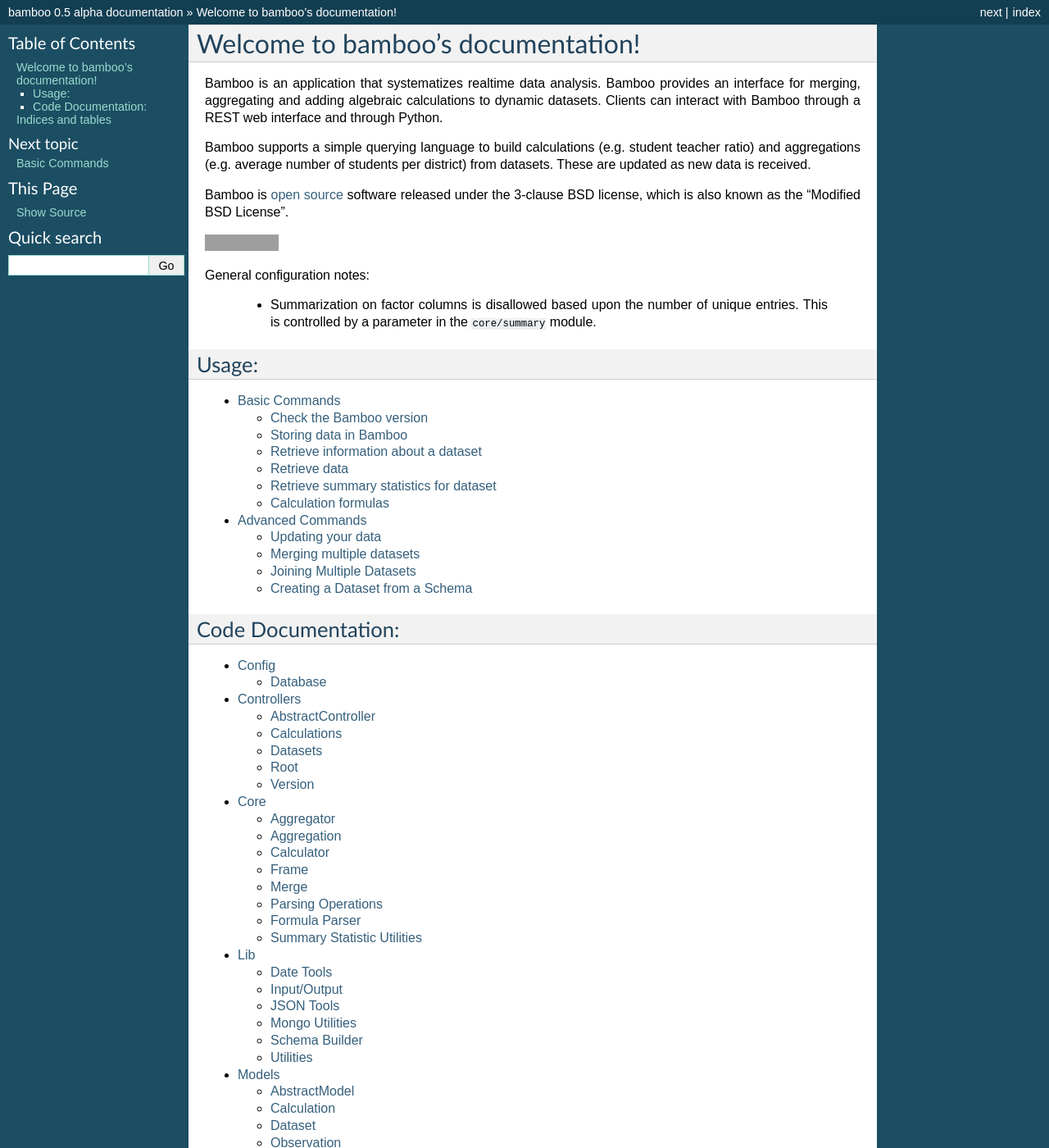
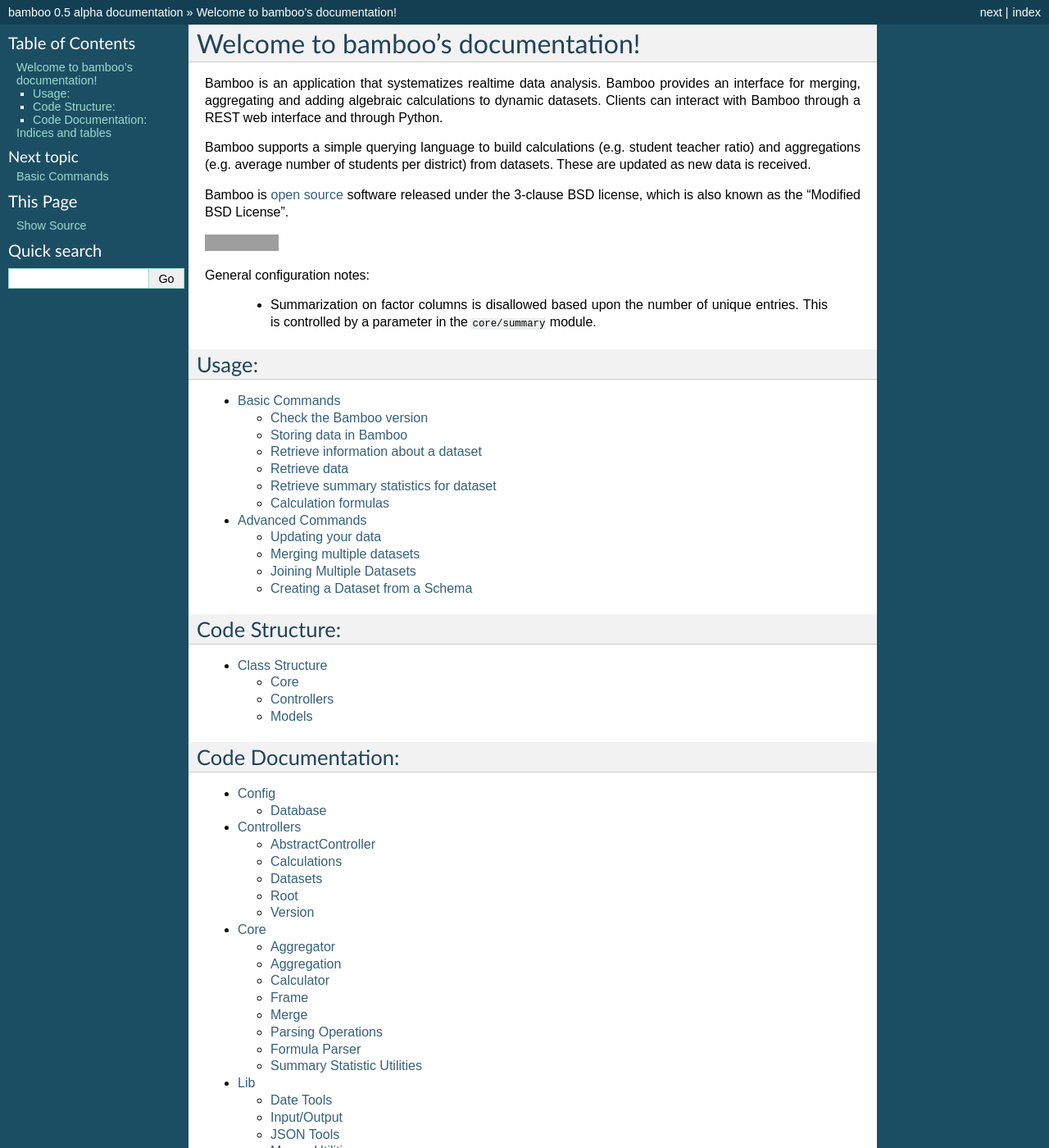
Before and after one commit to pld/bamboo, a Sphinx documentation site: the page built from docs/index.rst, in a window 1280 px wide and 1400 px high. Shown: the whole window at 82% size. Built offline with Sphinx 7.4.7, drawn with Linux system fonts in a browser that asks for light colours; formulas are drawn with MathJax 3; grey boxes are pictures that could not be loaded.

Commit message:
add cod structure to toc

```diff
--- a/docs/index.rst
+++ b/docs/index.rst
@@ -37,6 +37,14 @@
    basic_commands
    advanced_commands
 
+Code Structure:
+---------------
+
+.. toctree::
+   :maxdepth: 2
+
+   class_structure
+
 Code Documentation:
 -------------------
 
```
